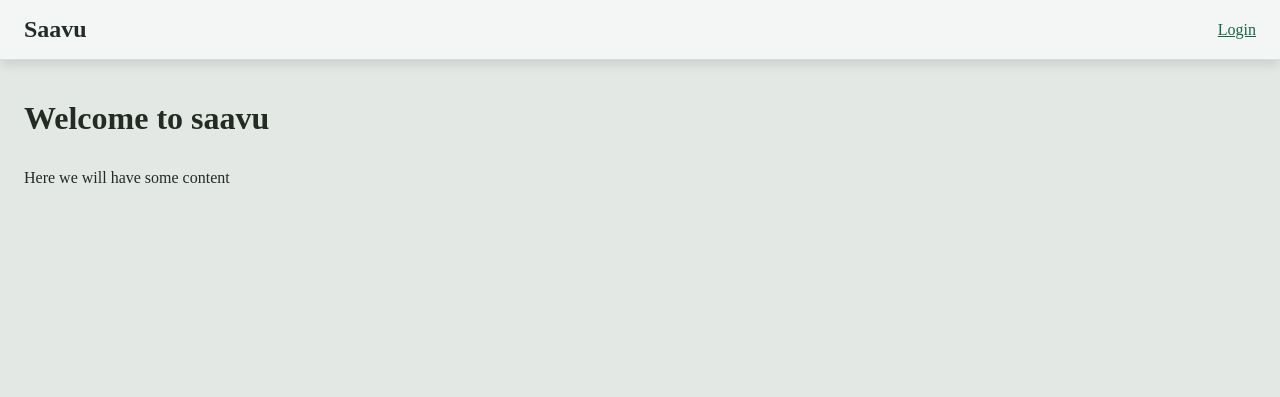
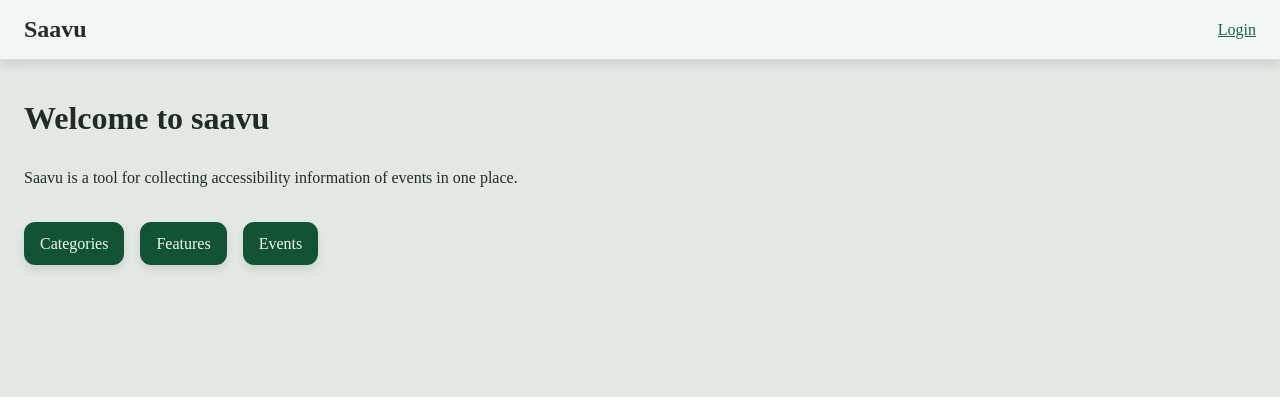
Before and after one commit to jannesaranpaa/tikawe-saavu, a Flask app: page / in a window 1280 px wide. Shown: the top 397 px of the page. Run offline with Flask 3, Linux system fonts and the light colour scheme.

Commit message:
feat: improve navigation
Provide clear navigation options on the frontpage

```diff
--- a/app/static/style.css
+++ b/app/static/style.css
@@ -516,3 +516,28 @@ legend.label {
     display: block;
     animation: fadeIn 200ms ease-in-out;
 }
+
+.chips {
+    display: flex;
+    gap: 1rem;
+
+    .chip {
+        background-color: var(--color-primary);
+        color: var(--color-primary-foreground);
+
+        cursor: pointer;
+        text-decoration: none;
+
+        border: none;
+
+        font-family: inherit;
+        font-size: inherit;
+
+        border-radius: var(--radius);
+
+        box-shadow: var(--shadow);
+
+        padding: 0.8rem 1rem;
+
+    }
+}
--- a/app/templates/index.html
+++ b/app/templates/index.html
@@ -6,6 +6,13 @@
 
 {% block content %}
     <p>
-        Here we will have some content
+        Saavu is a tool for collecting accessibility information of events in
+        one place.
     </p>
+
+    <ul class="chips">
+        <li><a class="chip" href="/categories">Categories</a></li>
+        <li><a class="chip" href="/features">Features</a></li>
+        <li><a class="chip" href="/events">Events</a></li>
+    </ul>
 {% endblock %}
```
